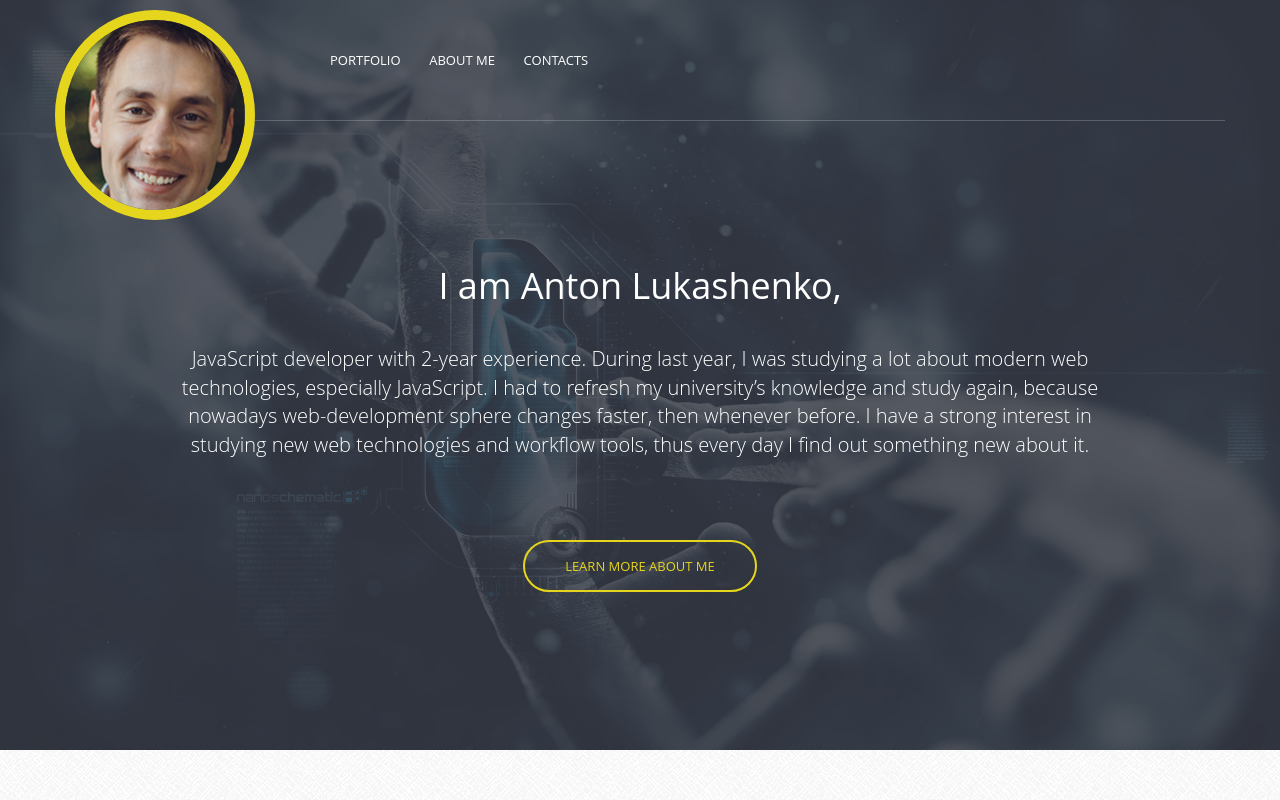
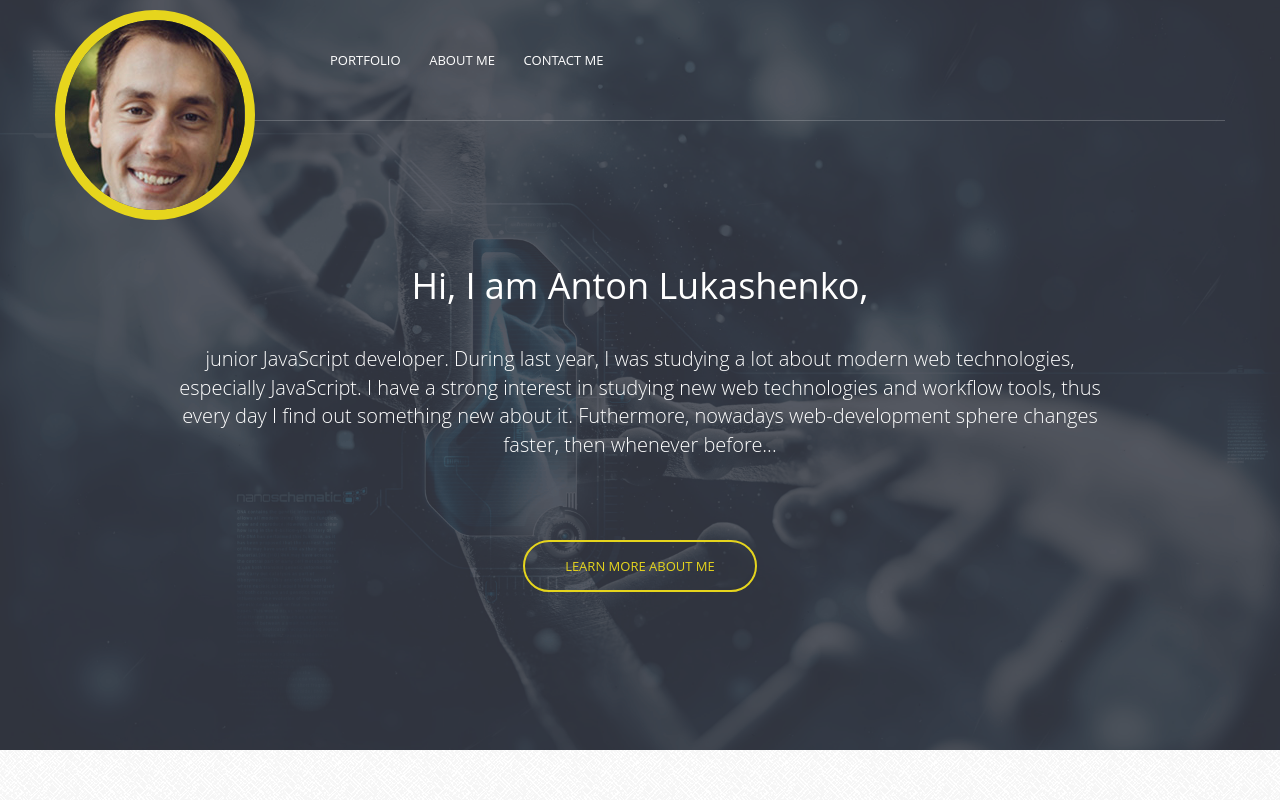
Before and after one commit to onetw012/onetw012.github.io, a website: page index.html in a window 1280 px wide. Shown: the top 800 px of the page. Drawn offline with Linux system fonts and the light colour scheme.

Commit message:
intro changed

```diff
--- a/index.html
+++ b/index.html
@@ -30,7 +30,7 @@
 							<ul class="primary-nav">
 								<li><a href="#portfolio">Portfolio</a></li>
 								<li><a href="#about">About me</a></li>
-								<li><a href="#contacts">Contacts</a></li>
+								<li><a href="#contacts">Contact me</a></li>
 							</ul>
 						</nav>
 					</div>
@@ -45,9 +45,9 @@
 		    <div class="row">
 		        <div class="col-md-10 col-md-offset-1">
 		            <div class="hero-content text-center">
-		                <h1>I am Anton Lukashenko, </h1>
-		                <p class="intro">JavaScript developer with 2-year experience.
-During last year, I was studying a lot about modern web technologies, especially JavaScript. I had to refresh my university’s knowledge and study again, because nowadays web-development sphere changes faster, then whenever before. I have a strong interest in studying new web technologies and workflow tools, thus every day I find out something new about it.</p>
+		                <h1>Hi, I am Anton Lukashenko, </h1>
+		                <p class="intro">junior JavaScript developer.
+During last year, I was studying a lot about modern web technologies, especially JavaScript. I have a strong interest in studying new web technologies and workflow tools, thus every day I find out something new about it. Futhermore,  nowadays web-development sphere changes faster, then whenever before...</p>
 		                <a href="#about" class="btn btn-accent btn-large learn-more">Learn more about me</a>
 		            </div>
 		        </div>
@@ -388,7 +388,7 @@ During last year, I was studying a lot about modern web technologies, especially
 	<section id="contacts" class="contacts">
 		<div class="container">
 			<div class="row">
-			<h1>CONTACTS</h1>
+			<h1>CONTACT ME</h1>
 				<div class="col-md-6">
 					<div class="info-block">
 						<div class="info-item">
@@ -425,7 +425,7 @@ During last year, I was studying a lot about modern web technologies, especially
 	                    <ul class="footer-group">
 	                        <li><a href="#portfolio">Portfolio</a></li>
 	                        <li><a href="#about">About me</a></li>
-	                        <li><a href="#contacts">Contacts</a></li>
+	                        <li><a href="#contacts">Contact me</a></li>
 	                    </ul>
 	                    <p>Crafted with <span class="fa fa-heart"></span> by <a href="http://onetw012.github.io/" target="_blank">Anton Lukashenko</a>.</p>
 	                </div>
```
